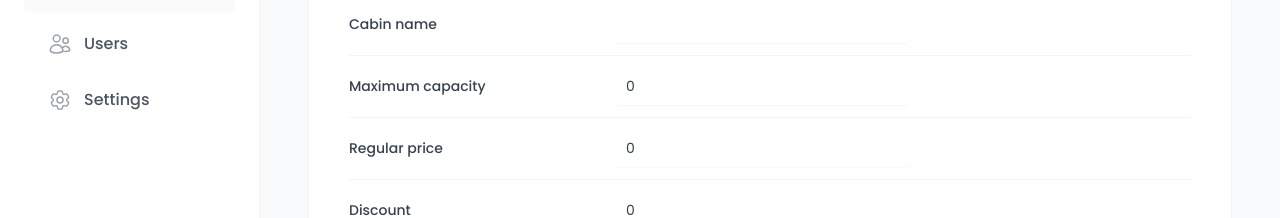
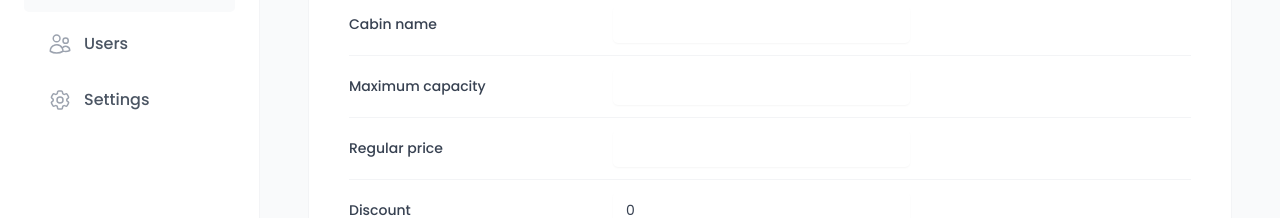
Before and after one commit to khaled-farahat/the-wild-oasis, a React (Vite) app: page /cabins in a window 1280 px wide. Both pictures are taken after a click on the button "Create cabin". Shown: the part 315-533 px from the top of the page. Built offline with nearby package versions, Linux system fonts and the light colour scheme; no server answers; the database is empty; the HTML template or start-up script is replaced by a standard one; a web font is replaced by a local one.

Commit message:
Add Edit functionality

```diff
--- a/src/features/cabins/CabinRow.tsx
+++ b/src/features/cabins/CabinRow.tsx
@@ -4,6 +4,8 @@ import { Cabin as CabinType } from "@/types";
 import { formatCurrency } from "@/utils/helpers";
 import { deleteCabin } from "@/services/apiCabins";
 import { toast } from "react-hot-toast";
+import { useState } from "react";
+import CreateCabinForm from "./CreateCabinForm";
 
 const TableRow = styled.div`
   display: grid;
@@ -49,6 +51,8 @@ type CabinRowProps = {
 };
 
 const CabinRow = ({ cabin }: CabinRowProps) => {
+  const [showForm, setShowForm] = useState(false);
+
   const {
     id: cabinId,
     name,
@@ -75,16 +79,22 @@ const CabinRow = ({ cabin }: CabinRowProps) => {
   });
 
   return (
+    <>
       <TableRow role="row">
         <Img src={image ?? ""} />
         <Cabin>{name}</Cabin>
         <div>Fits up to {maxCapacity} </div>
         {regularPrice && <Price>{formatCurrency(regularPrice)}</Price>}
         {discount && <Discount>{formatCurrency(discount)}</Discount>}
+        <div>
+          <button onClick={() => setShowForm((show) => !show)}>Edit</button>
           <button onClick={() => mutate(cabinId)} disabled={isDeleting}>
             Delete
           </button>
+        </div>
       </TableRow>
+      {showForm && <CreateCabinForm cabinToEdit={cabin} />}
+    </>
   );
 };
 
--- a/src/features/cabins/CreateCabinForm.tsx
+++ b/src/features/cabins/CreateCabinForm.tsx
@@ -8,31 +8,42 @@ import Button from "@/ui/Button";
 import FileInput from "@/ui/FileInput";
 import Textarea from "@/ui/Textarea";
 import FormRow from "@/ui/FormRow";
-import { createCabin } from "@/services/apiCabins";
-import { NewCabinType } from "@/types";
+
+import { createEditCabin } from "@/services/apiCabins";
+import { Cabin, NewCabinType } from "@/types";
 
 type NewCabinTypeWithFileList = Omit<NewCabinType, "image"> & {
-  image: FileList;
+  image: FileList | string;
 };
 
-function CreateCabinForm() {
+type CreateCabinFormProps = {
+  cabinToEdit?: Cabin;
+};
+
+function CreateCabinForm({ cabinToEdit }: CreateCabinFormProps) {
+  const { id: editId, ...editValues } = cabinToEdit || {};
+  const isEditSession = Boolean(editId);
+
   const queryClient = useQueryClient();
 
   const { register, handleSubmit, reset, getValues, formState } =
     useForm<NewCabinTypeWithFileList>({
-      defaultValues: {
-        name: "",
-        maxCapacity: 0,
-        regularPrice: 0,
-        discount: 0,
-        description: "",
-      },
+      defaultValues: isEditSession
+        ? {
+            name: (editValues as Cabin).name || "",
+            maxCapacity: (editValues as Cabin).maxCapacity || 0,
+            regularPrice: (editValues as Cabin).regularPrice || 0,
+            discount: (editValues as Cabin).discount || 0,
+            description: (editValues as Cabin).description || "",
+            image: (editValues as Cabin).image || "",
+          }
+        : {},
     });
 
   const { errors } = formState;
 
-  const { mutate, isLoading: isCreating } = useMutation({
-    mutationFn: createCabin,
+  const { mutate: createCabin, isLoading: isCreating } = useMutation({
+    mutationFn: createEditCabin,
     onSuccess: () => {
       toast.success("Cabin created successfully!");
 
@@ -44,9 +55,38 @@ function CreateCabinForm() {
     },
   });
 
+  const { mutate: editCabin, isLoading: isEditing } = useMutation({
+    mutationFn: ({
+      newCabinData,
+      id,
+    }: {
+      newCabinData: NewCabinType;
+      id: number;
+    }) => createEditCabin(newCabinData, id),
+    onSuccess: () => {
+      toast.success("Cabin successfully edited");
+
+      queryClient.invalidateQueries({ queryKey: ["cabins"] });
+      reset();
+    },
+    onError: (err: Error) => {
+      toast.error(err.message);
+    },
+  });
+
+  const isWorking = isCreating || isEditing;
+
   function onSubmit(data: NewCabinTypeWithFileList) {
-    // console.log(data);
-    mutate({ ...data, image: data.image?.[0] });
+    // mutate({ ...data, image: data.image?.[0] });
+    const image = data.image instanceof FileList ? data.image[0] : data.image;
+    if (isEditSession) {
+      editCabin({
+        newCabinData: { ...data, image },
+        id: editId as number,
+      });
+    } else {
+      createCabin({ ...data, image });
+    }
   }
 
   function onError(errors: FieldErrors<NewCabinTypeWithFileList>) {
@@ -60,7 +100,7 @@ function CreateCabinForm() {
         <Input
           type="text"
           id="name"
-          disabled={isCreating}
+          disabled={isWorking}
           {...register("name", {
             required: "This field is required",
           })}
@@ -71,7 +111,7 @@ function CreateCabinForm() {
         <Input
           type="number"
           id="maxCapacity"
-          disabled={isCreating}
+          disabled={isWorking}
           {...register("maxCapacity", {
             required: "This field is required",
             min: { value: 1, message: "Capacity should be at least 1 person" },
@@ -83,7 +123,7 @@ function CreateCabinForm() {
         <Input
           type="number"
           id="regularPrice"
-          disabled={isCreating}
+          disabled={isWorking}
           {...register("regularPrice", {
             required: "This field is required",
             min: { value: 1, message: "Price should be at least 1 person" },
@@ -96,7 +136,7 @@ function CreateCabinForm() {
           type="number"
           id="discount"
           defaultValue={0}
-          disabled={isCreating}
+          disabled={isWorking}
           {...register("discount", {
             required: "This field is required",
             validate: (value: number) =>
@@ -113,7 +153,7 @@ function CreateCabinForm() {
         <Textarea
           id="description"
           defaultValue=""
-          disabled={isCreating}
+          disabled={isWorking}
           {...register("description", {
             required: "This field is required",
           })}
@@ -125,7 +165,7 @@ function CreateCabinForm() {
           id="image"
           accept="image/*"
           {...register("image", {
-            required: "This field is required",
+            required: isEditSession ? false : "This field is required",
           })}
         />
       </FormRow>
@@ -136,7 +176,9 @@ function CreateCabinForm() {
           <Button variation="secondary" type="reset">
             Cancel
           </Button>
-          <Button disabled={isCreating}>Add cabin</Button>
+          <Button disabled={isWorking}>
+            {isEditSession ? "Edit cabin" : "Add cabin"}
+          </Button>
         </>
       </FormRow>
     </Form>
--- a/src/services/apiCabins.ts
+++ b/src/services/apiCabins.ts
@@ -12,19 +12,31 @@ export async function getCabins() {
   return data;
 }
 
-export async function createCabin(newCabin: NewCabinType) {
-  const imageName = `${Math.random()}-${newCabin.image.name}`.replace(
-    /\//g,
-    ""
-  );
-  const imagePath = `${supabaseUrl}/storage/v1/object/public/cabin-images/${imageName}`;
+export async function createEditCabin(newCabin: NewCabinType, id?: number) {
+  const hasImagePath = typeof newCabin.image === "string";
 
-  // https://ortbhqwctxtvaakejoeb.supabase.co/storage/v1/object/public/cabin-images/cabin-001.jpg
+  const imageName =
+    newCabin.image instanceof File &&
+    `${Math.random()}-${newCabin.image.name}`.replace(/\//g, "");
 
-  // 1. Create cabin
-  const { data, error } = await supabase
-    .from("cabins")
-    .insert([{ ...newCabin, image: imagePath }]);
+  const imagePath = hasImagePath
+    ? (newCabin.image as string)
+    : `${supabaseUrl}/storage/v1/object/public/cabin-images/${imageName}`;
+
+  // 1. Create/Edit cabin
+  let query = supabase.from("cabins");
+
+  // A) CREATE
+  // eslint-disable-next-line @typescript-eslint/ban-ts-comment
+  // @ts-ignore
+  if (!id) query = query.insert([{ ...newCabin, image: imagePath }]);
+
+  // B) EDIT
+  // eslint-disable-next-line @typescript-eslint/ban-ts-comment
+  // @ts-ignore
+  if (id) query = query.update({ ...newCabin, image: imagePath }).match({ id });
+
+  const { data, error } = await query.select().single();
 
   if (error) {
     console.error(error);
@@ -32,25 +44,25 @@ export async function createCabin(newCabin: NewCabinType) {
   }
 
   // 2. Upload Image
-  const { error: storageError } = await supabase.storage
-    .from("cabin-images")
-    .upload(imageName, newCabin.image);
+  if (!hasImagePath) {
+    const { error: storageError } = await supabase.storage
+      .from("cabin-images")
+      .upload(imageName as string, newCabin.image);
 
-  if (storageError) {
-    if (data) {
+    if (storageError) {
       const { id } = data;
       const { error: deleteError } = await supabase
         .from("cabins")
         .delete()
-        .match({ id: id as number });
+        .match({ id });
 
       if (deleteError) {
         console.error(deleteError);
         throw new Error("Cabin could not be deleted");
       }
+      console.error(storageError);
+      throw new Error("Image could not be uploaded");
     }
-    console.error(storageError);
-    throw new Error("Image could not be uploaded");
   }
 
   return data;
--- a/src/types/index.ts
+++ b/src/types/index.ts
@@ -44,7 +44,7 @@ export type BookingWithCabinAndGuest = Booking & {
 export type NewCabinType = {
   description: string;
   discount: number;
-  image: File ;
+  image: File | string ;
   maxCapacity: number;
   name: string;
   regularPrice: number;
```
Lines whose indentation alone changed are shown as unchanged.
